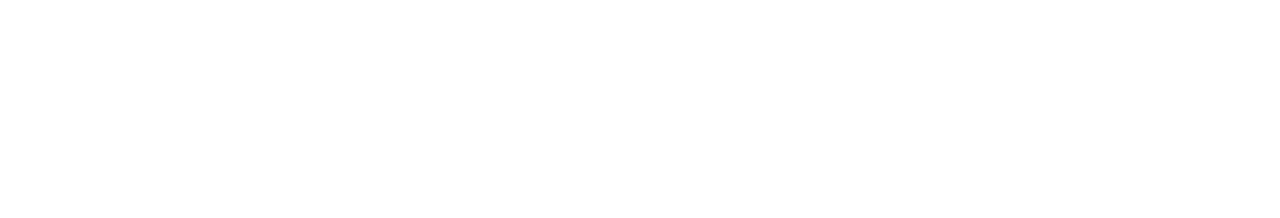
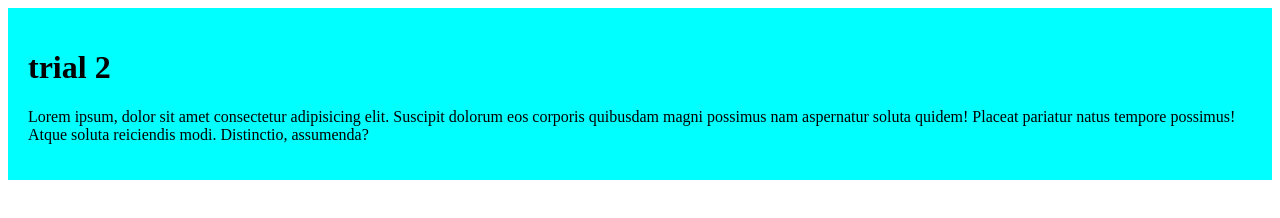
Before and after one commit to Mashrur97/Trial-2, a plain HTML site: page index.html in a window 1280 px wide. Drawn offline with Linux system fonts and the light colour scheme.

Commit message:
added style

```diff
--- a/index.html
+++ b/index.html
@@ -4,8 +4,16 @@
     <meta charset="UTF-8">
     <meta name="viewport" content="width=device-width, initial-scale=1.0">
     <title>Trial 2</title>
+    <link rel="stylesheet" href="style.css">
 </head>
 <body>
+    <div>
+        <h1>trial 2</h1>
+        <p>Lorem ipsum, dolor sit amet consectetur adipisicing elit. Suscipit dolorum eos corporis
+             quibusdam magni possimus nam aspernatur soluta quidem! Placeat pariatur natus tempore possimus!
+             Atque soluta reiciendis modi. Distinctio, assumenda?</p>
+    </div>
+
 
 </body>
 </html>
--- /dev/null
+++ b/style.css
@@ -0,0 +1,4 @@
+div{
+    background-color: aqua;
+    padding: 20px;
+}
```
